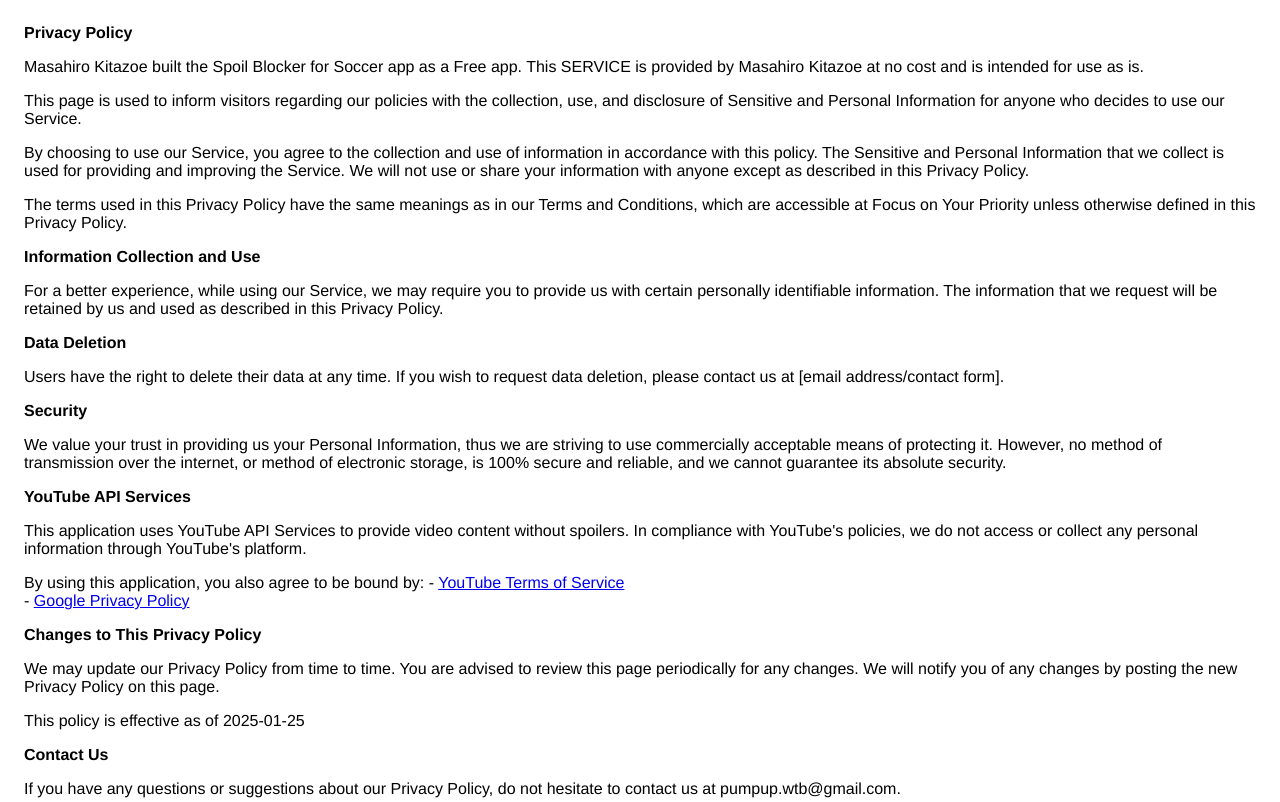
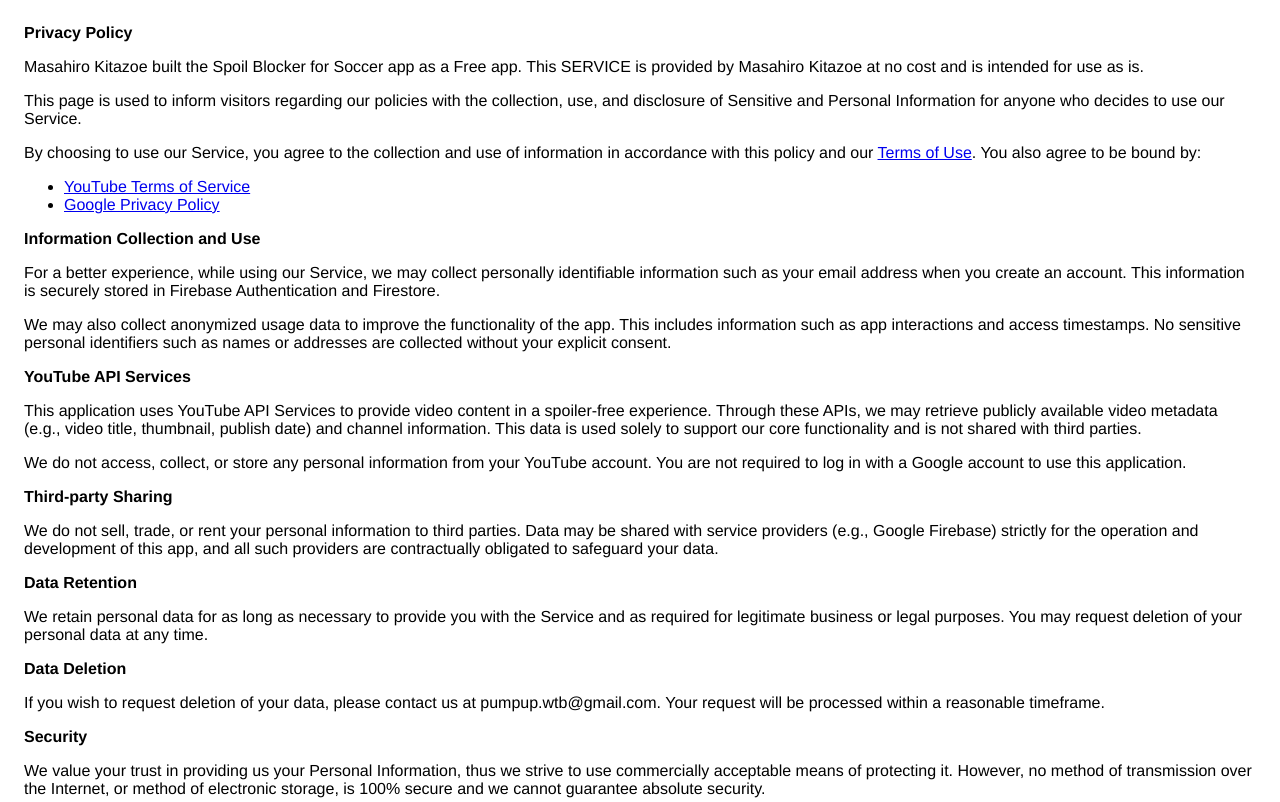
Before and after one commit to MasahiroKitazoe/spoil_blocker_privacy_policy, a plain HTML site: page index.html in a window 1280 px wide. Shown: the top 802 px of the page. Drawn offline with Linux system fonts and the light colour scheme.

Commit message:
update privacy policy

```diff
--- a/index.html
+++ b/index.html
@@ -8,43 +8,57 @@
 </head>
 <body>
 <strong>Privacy Policy</strong>
+
 <p>
   Masahiro Kitazoe built the Spoil Blocker for Soccer app as a Free app. This SERVICE is provided by Masahiro Kitazoe at no cost and is intended for use as is.
 </p>
+
 <p>
   This page is used to inform visitors regarding our policies with the collection, use, and disclosure of Sensitive and Personal Information for anyone who decides to use our Service.
 </p>
+
 <p>
-  By choosing to use our Service, you agree to the collection and use of information in accordance with this policy. The Sensitive and Personal Information that we collect is used for providing and improving the Service. We will not use or share your information with anyone except as described in this Privacy Policy.
-</p>
-<p>
-  The terms used in this Privacy Policy have the same meanings as in our Terms and Conditions, which are accessible at Focus on Your Priority unless otherwise defined in this Privacy Policy.
+  By choosing to use our Service, you agree to the collection and use of information in accordance with this policy and our <a href="https://masahirokitazoe.github.io/spoil_blocker_terms_of_use/" target="_blank">Terms of Use</a>. You also agree to be bound by:
+  <ul>
+    <li><a href="https://www.youtube.com/t/terms" target="_blank">YouTube Terms of Service</a></li>
+    <li><a href="https://policies.google.com/privacy" target="_blank">Google Privacy Policy</a></li>
+  </ul>
 </p>
 
 <p><strong>Information Collection and Use</strong></p>
 <p>
-  For a better experience, while using our Service, we may require you to provide us with certain personally identifiable information. The information that we request will be retained by us and used as described in this Privacy Policy.
+  For a better experience, while using our Service, we may collect personally identifiable information such as your email address when you create an account. This information is securely stored in Firebase Authentication and Firestore.
+</p>
+<p>
+  We may also collect anonymized usage data to improve the functionality of the app. This includes information such as app interactions and access timestamps. No sensitive personal identifiers such as names or addresses are collected without your explicit consent.
+</p>
+
+<p><strong>YouTube API Services</strong></p>
+<p>
+  This application uses YouTube API Services to provide video content in a spoiler-free experience. Through these APIs, we may retrieve publicly available video metadata (e.g., video title, thumbnail, publish date) and channel information. This data is used solely to support our core functionality and is not shared with third parties.
+</p>
+<p>
+  We do not access, collect, or store any personal information from your YouTube account. You are not required to log in with a Google account to use this application.
+</p>
+
+<p><strong>Third-party Sharing</strong></p>
+<p>
+  We do not sell, trade, or rent your personal information to third parties. Data may be shared with service providers (e.g., Google Firebase) strictly for the operation and development of this app, and all such providers are contractually obligated to safeguard your data.
+</p>
+
+<p><strong>Data Retention</strong></p>
+<p>
+  We retain personal data for as long as necessary to provide you with the Service and as required for legitimate business or legal purposes. You may request deletion of your personal data at any time.
 </p>
 
 <p><strong>Data Deletion</strong></p>
 <p>
-  Users have the right to delete their data at any time. If you wish to request data deletion, please contact us at [email address/contact form].
+  If you wish to request deletion of your data, please contact us at pumpup.wtb@gmail.com. Your request will be processed within a reasonable timeframe.
 </p>
 
 <p><strong>Security</strong></p>
 <p>
-  We value your trust in providing us your Personal Information, thus we are striving to use commercially acceptable means of protecting it. However, no method of transmission over the internet, or method of electronic storage, is 100% secure and reliable, and we cannot guarantee its absolute security.
-</p>
-
-<p><strong>YouTube API Services</strong></p>
-<p>
-  This application uses YouTube API Services to provide video content without spoilers.
-  In compliance with YouTube's policies, we do not access or collect any personal information through YouTube's platform.
-</p>
-<p>
-  By using this application, you also agree to be bound by:
-  - <a href="https://www.youtube.com/t/terms" target="_blank" rel="noopener noreferrer">YouTube Terms of Service</a><br>
-  - <a href="https://policies.google.com/privacy" target="_blank" rel="noopener noreferrer">Google Privacy Policy</a>
+  We value your trust in providing us your Personal Information, thus we strive to use commercially acceptable means of protecting it. However, no method of transmission over the Internet, or method of electronic storage, is 100% secure and we cannot guarantee absolute security.
 </p>
 
 <p><strong>Changes to This Privacy Policy</strong></p>
```
